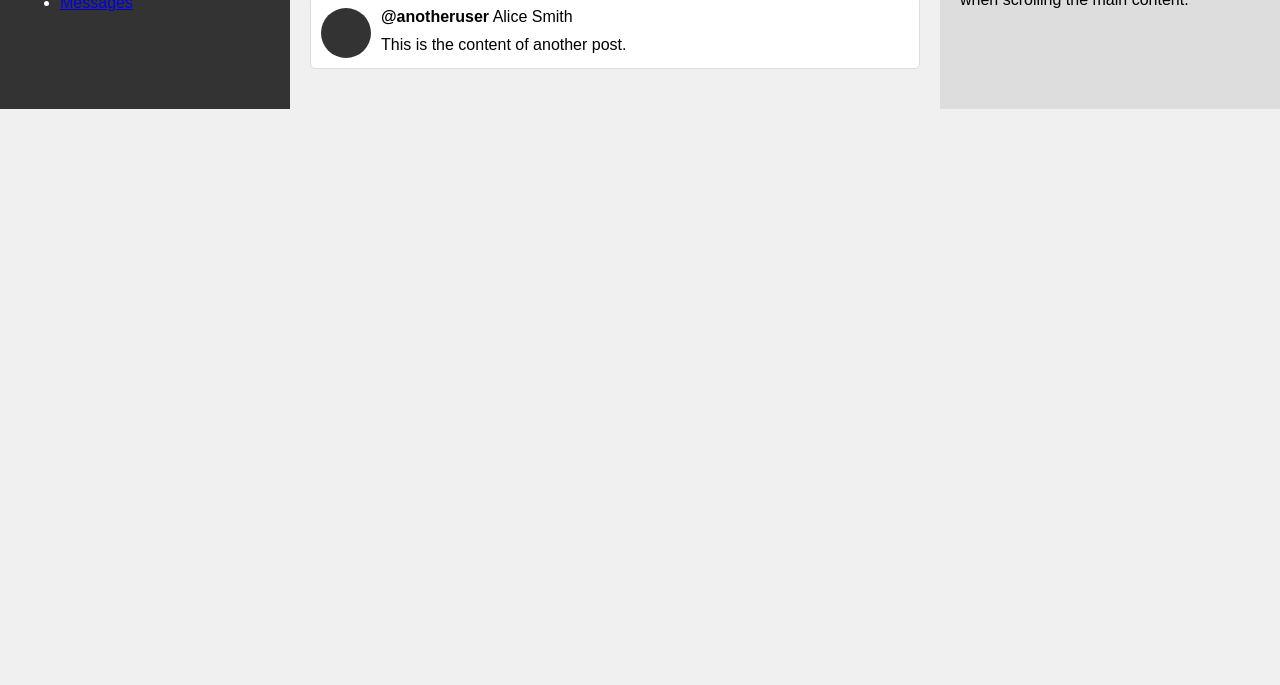
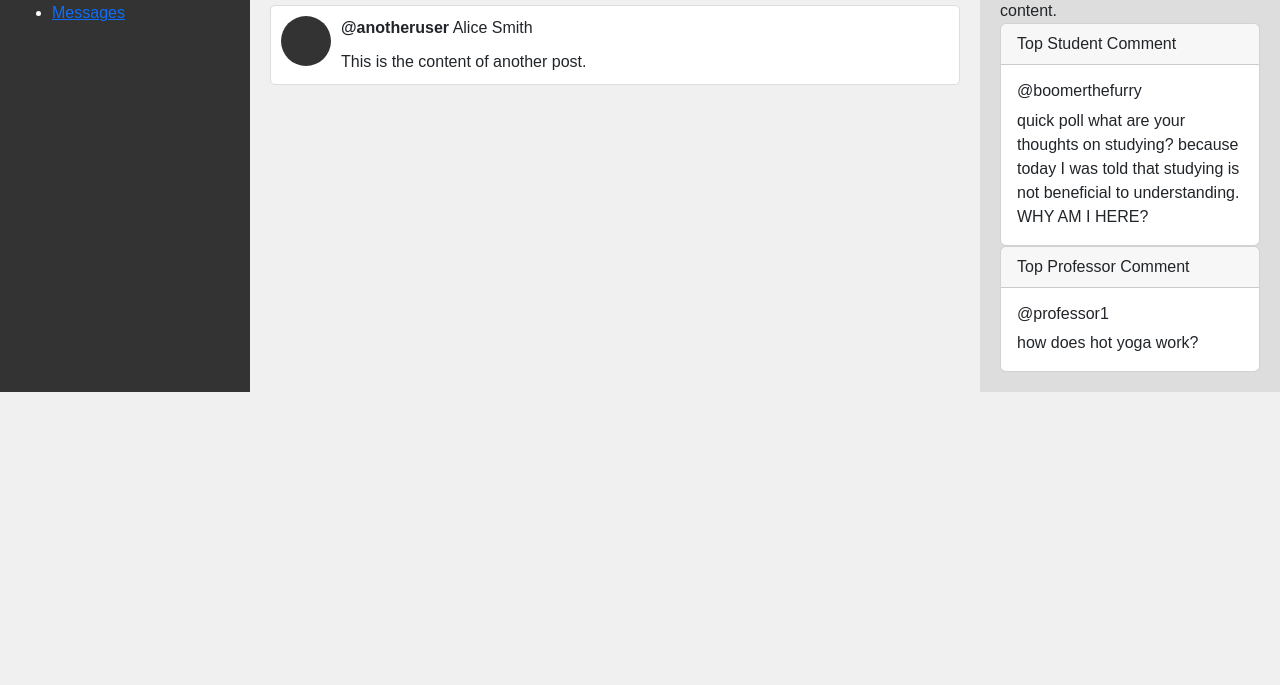
Before and after one commit to lucasmore244/University-Wars, a plain HTML site: page index.html in a window 1280 px wide. Shown: the part 115-800 px from the top of the page. Drawn offline with nearby package versions, Linux system fonts and the light colour scheme.

Commit message:
adding top comments

```diff
--- a/index.html
+++ b/index.html
@@ -4,6 +4,8 @@
     <meta charset="UTF-8">
     <meta name="viewport" content="width=device-width, initial-scale=1.0">
     <title>Your Twitter-Like Website</title>
+    <link href="https://cdn.jsdelivr.net/npm/bootstrap@5.2.2/dist/css/bootstrap.min.css" rel="stylesheet" integrity="sha384-Zenh87qX5JnK2Jl0vWa8Ck2rdkQ2Bzep5IDxbcnCeuOxjzrPF/et3URy9Bv1WTRi" crossorigin="anonymous">
+    <script src="https://cdn.jsdelivr.net/npm/bootstrap@5.2.2/dist/js/bootstrap.bundle.min.js" integrity="sha384-OERcA2EqjJCMA+/3y+gxIOqMEjwtxJY7qPCqsdltbNJuaOe923+mo//f6V8Qbsw3" crossorigin="anonymous"></script>
     <style>
         /* Reset some default styles to make the layout consistent */
         body, h1, p {
@@ -84,11 +86,9 @@
             <li><a href="#">Home</a></li>
             <li><a href="#">Profile</a></li>
             <li><a href="#">Messages</a></li>
-            <!-- Add more navigation links as needed -->
         </ul>
     </div>
     <div class="main-content">
-        <!-- Individual Post Containers -->
         <div class="post">
             <div class="profile-icon"></div>
             <div class="right-column-content">
@@ -110,13 +110,31 @@
                 </div>
             </div>
         </div>
-        <!-- Add more posts as needed -->
     </div>
     <div class="right-column">
-        <!-- Static components go here -->
         <h2>Static Column</h2>
         <p>These components will remain fixed even when scrolling the main content.</p>
-        <!-- Add more static components as needed -->
+        <div class="card">
+            <div class="card-header">
+              Top Student Comment
+            </div>
+            <div class="card-body">
+              <h6 class="card-title">@boomerthefurry</h6>
+              <p class="card-text">quick poll what are your thoughts on studying? because today I was told that studying is not beneficial to understanding. WHY AM I HERE? </p>
+            </div>
+          </div>
+          <div>
+
+          </div>
+          <div class="card">
+            <div class="card-header">
+              Top Professor Comment
+            </div>
+            <div class="card-body">
+              <h6 class="card-title">@professor1</h6>
+              <p class="card-text">how does hot yoga work?</p>
+            </div>
+          </div>
     </div>
 </body>
 </html>
```
